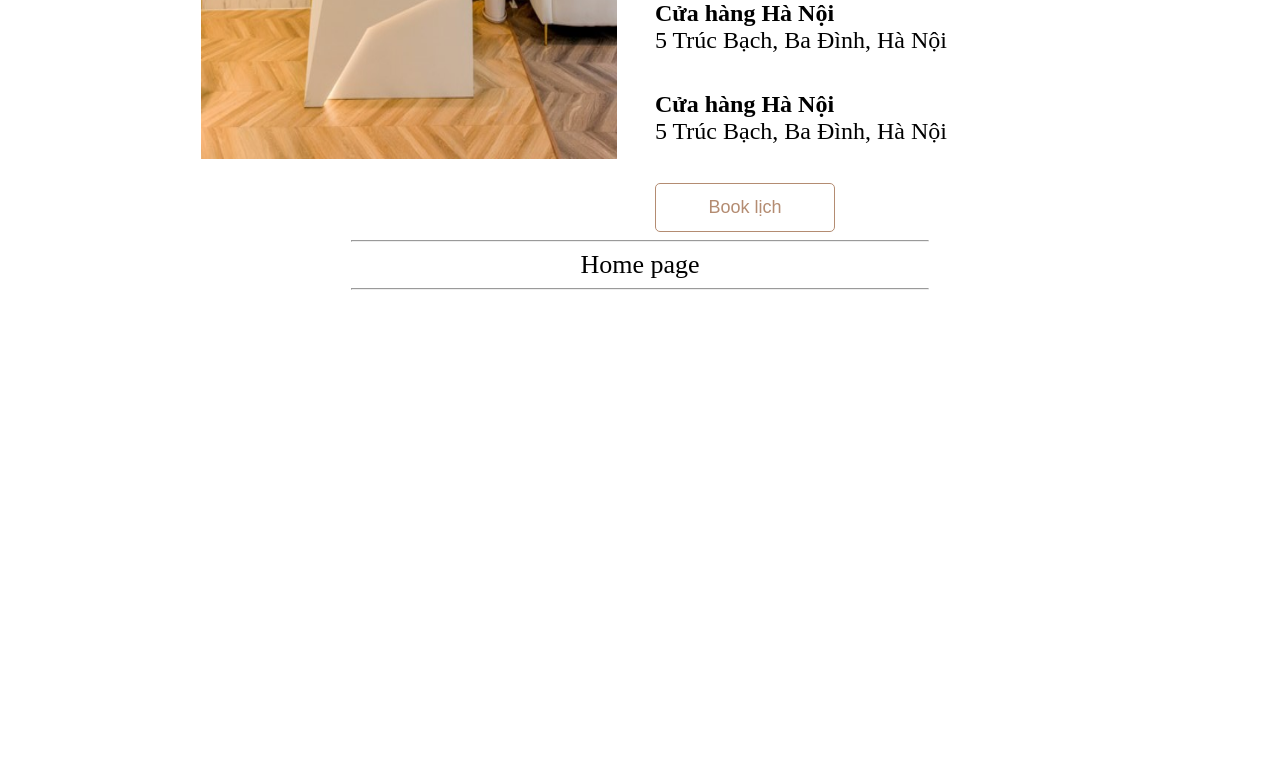
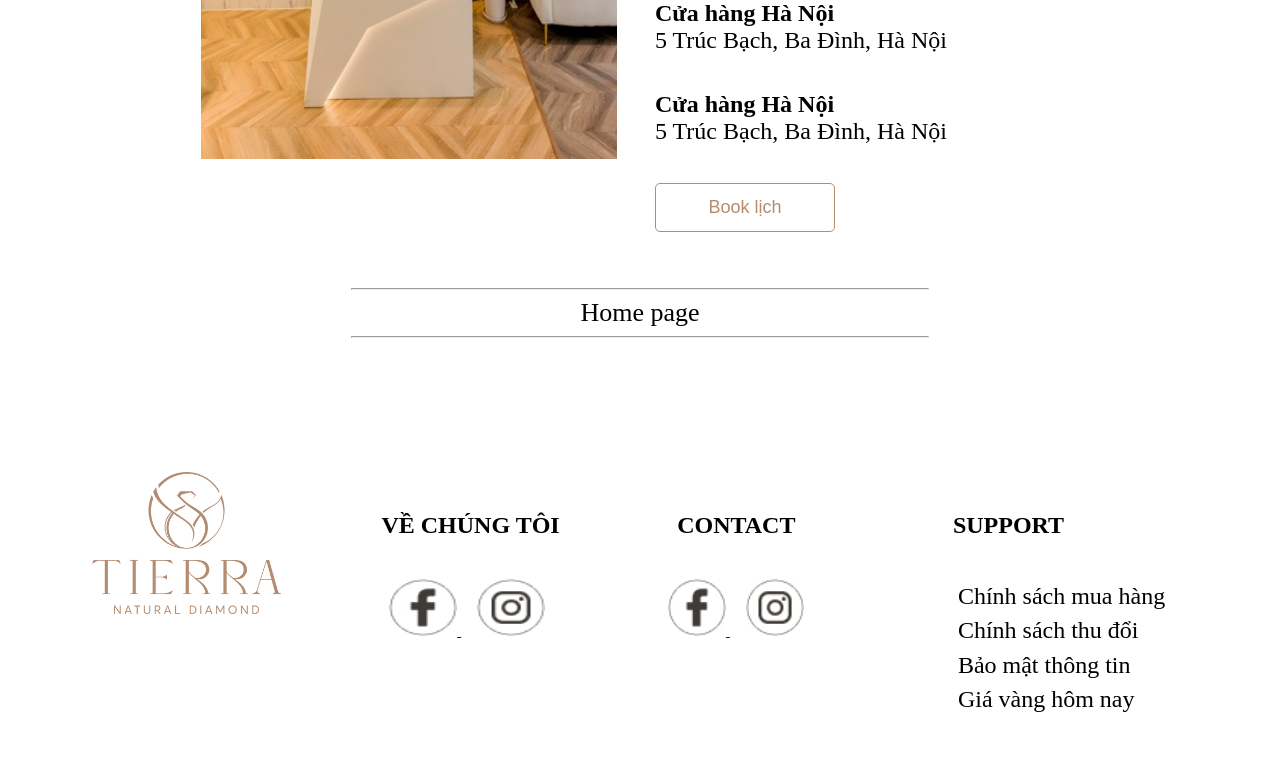
Before and after one commit to m3odev/sell-diamonds-website, a PHP site: page / in a window 1280 px wide. Shown: the part 5168-5951 px from the top of the page. Before the commit the page ends 5458 px from the top, so only its background shows below. Run offline with PHP 8.4, Linux system fonts and the light colour scheme.

Commit message:
finish structures

```diff
--- a/index.html
+++ b/index.html
@@ -98,11 +98,11 @@
             <!-- <div class="text">Caption Three</div> -->
         </div>
     </div>
-        <!-- Next and previous buttons -->
-        <!-- <a class="prev" onclick="plusSlides(-1)">&#10094;</a>
+    <!-- Next and previous buttons -->
+    <!-- <a class="prev" onclick="plusSlides(-1)">&#10094;</a>
         <a class="next" onclick="plusSlides(1)">&#10095;</a> -->
-        <!-- The dots/circles -->
-        <!-- <div style="text-align:center">
+    <!-- The dots/circles -->
+    <!-- <div style="text-align:center">
     <span class="dot" onclick="currentSlide(1)"></span>
     <span class="dot" onclick="currentSlide(2)"></span>
     <span class="dot" onclick="currentSlide(3)"></span>
@@ -200,13 +200,12 @@
 
     <div id="contact">
         <div id="contact-left">
-            <img
-            src="./img/hcm1-zcbvsg9hor-1-1u1pj0zerd-nCorWQqba4.jpg"
-            alt="">
+            <img src="./img/hcm1-zcbvsg9hor-1-1u1pj0zerd-nCorWQqba4.jpg" alt="">
         </div>
         <div id="contact-right">
             <h3 class="text-heading">chon tierra gần nhất</h3>
-            <span>Ghé thăm cửa hàng Tierra gần nhất - Thế giới trang sức và không gian mua sắm thú vị đang chờ bạn khám phá.</span>
+            <span>Ghé thăm cửa hàng Tierra gần nhất - Thế giới trang sức và không gian mua sắm thú vị đang chờ bạn khám
+                phá.</span>
 
             <span class="title">Cửa hàng Quận 3</span>
             <span>Lầu 3, 168 Võ Thị Sáu, Phường 8, Quận 3.</span>
@@ -224,15 +223,68 @@
         </div>
     </div>
 
-    <hr>
-        <a id="back-to-homepage"
-        href=""
-        style="color: black;
+    <br>
+    <hr style="margin-top: 1cm;">
+    <a id="back-to-homepage" href="" style="color: black;
         font-size: 26px;
         text-decoration: none;"> Home page </a>
     <hr>
     <div id="footer">
+        <div id="footer-container">
 
+            <div id="footer-row">
+
+                <div class="footer-col" style="width: 20%;">
+                    <img src="/img/logo_2.jpg" alt="logo">
+                </div>
+
+                <div class="footer-col">
+                    <h5>VỀ CHÚNG TÔI</h5>
+                    <a href="facebook.com/tudeptrai260504" target="_blank">
+                        <img src="/img/facebook-1.jpg" alt="facebook" style="width: 38%;
+                    height: 22%;">
+                    </a>
+
+                    <a href="https://www.instagram.com/hoanganhtu26_/" target="_blank">
+                        <img src="/img/instagram-1.jpg" alt="instagram" style="width: 38%;
+                    height: 22%;">
+                    </a>
+                </div>
+
+                <div class="footer-col" style="width: 17%;">
+                    <h5 style="text-align: center;">Contact</h5>
+                    <a href="facebook.com/tudeptrai260504" target="_blank">
+                        <img src="/img/facebook-1.jpg" alt="facebook" style="width: 38%;
+                    height: 22%;">
+                    </a>
+
+                    <a href="https://www.instagram.com/hoanganhtu26_/" target="_blank">
+                        <img src="/img/instagram-1.jpg" alt="instagram" style="width: 38%;
+                    height: 22%;">
+                    </a>
+                </div>
+
+                <div class="footer-col">
+                    <ul style="list-style-type: none;">
+                        <!-- <li> -->
+                            <h5>Support</h5>
+                        <!-- </li> -->
+                        <li>
+                            <span>Chính sách mua hàng</span>
+                        </li>
+                        <li>
+                            <span>Chính sách thu đổi</span>
+                        </li>
+                        <li>
+                            <span>Bảo mật thông tin</span>
+                        </li>
+                        <li>
+                            <span>Giá vàng hôm nay</span>
+                        </li>
+                    </ul>
+                </div>
+            </div>
+        </div>
     </div>
     <script src="./main.js"></script>
 </body>
--- a/style.css
+++ b/style.css
@@ -427,3 +427,53 @@ hr {
   color: brown;
   text-decoration: underline;
 }
+
+#footer {
+  font-size: 16px;
+}
+
+#footer-container {
+  margin-top: 2cm;
+}
+
+#footer-row {
+  display: flex;
+  flex-direction: row;
+  flex-wrap: wrap;
+
+  margin-right: -20px;
+  margin-left: -20px;
+}
+
+.footer-col{
+  margin: 25px;
+  padding: 25px;
+}
+
+.footer-col img{
+  width: 100%;
+}
+
+.footer-col h5 {
+  font-size: 24px;
+
+  text-transform: uppercase;
+}
+
+.footer-col a {
+  margin: 8px;
+}
+
+.footer-col li{
+  margin-right: 8px;
+  padding: 5px;
+}
+
+.footer-col span {
+  font-size: 24px;
+  line-height: 24.5px;
+
+  font-weight: 300;
+
+  background-color: transparent;
+}
```
Also changed, not shown: img/facebook-1.jpg (added), img/instagram-1.jpg (added), img/logo_2.jpg (added).
